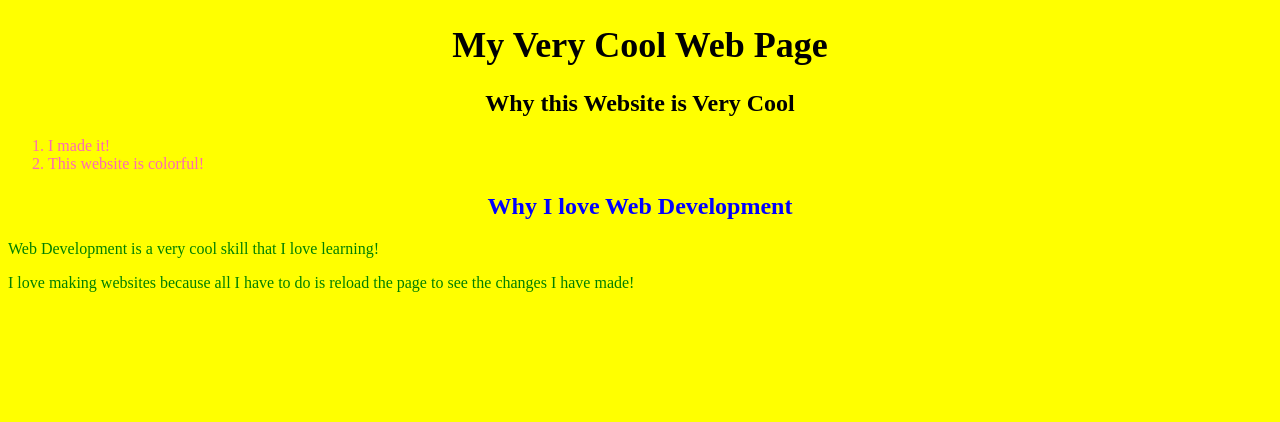
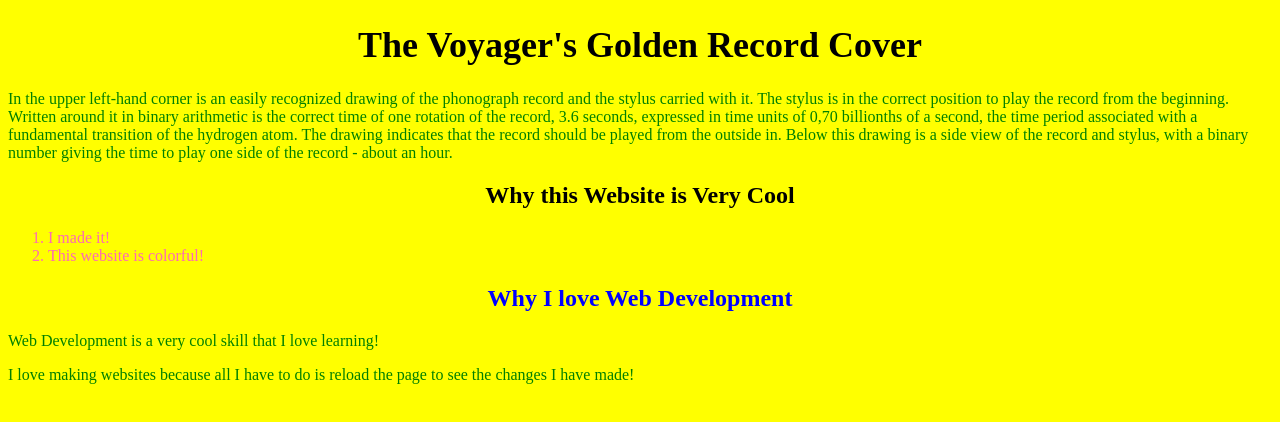
Before and after one commit to LaunchCodeAllhubs/js-assignment-4-html-me-something-kgomezstl, a website: page index.html in a window 1280 px wide. Drawn offline with Linux system fonts and the light colour scheme.

```diff
--- a/index.html
+++ b/index.html
@@ -3,13 +3,21 @@
   <head>
     <meta charset="utf-8">
     <meta name="viewport" content="width=device-width">
-    <title>CSS Exercises</title>
+    <title>Grade Excercise Numba 4</title>
     <link href="style.css" rel="stylesheet" type="text/css" />
   </head>
   <body>
     <script src="script.js"></script>
 
-    <h1 class="center">My Very Cool Web Page</h1>
+    <h1 class="center"> The Voyager's Golden Record Cover</h1>
+    <p>In the upper left-hand corner is an easily recognized drawing of the phonograph record and the stylus carried with it.
+      The stylus is in the correct position to play the record from the beginning. Written around it in binary arithmetic is
+      the correct time of one rotation of the record, 3.6 seconds, expressed in time units of 0,70 billionths of a second, the
+      time period associated with a fundamental transition of the hydrogen atom. The drawing indicates that the record should
+      be played from the outside in. Below this drawing is a side view of the record and stylus, with a binary number giving
+      the time to play one side of the record - about an hour.
+    </p>
+
     <h2 class="center">Why this Website is Very Cool</h2>
     <ol id ="cool-color">
       <li>I made it!</li>
```
Also changed, not shown: images/record-diagram.jpg (added), images/voyager.jpg (added).
